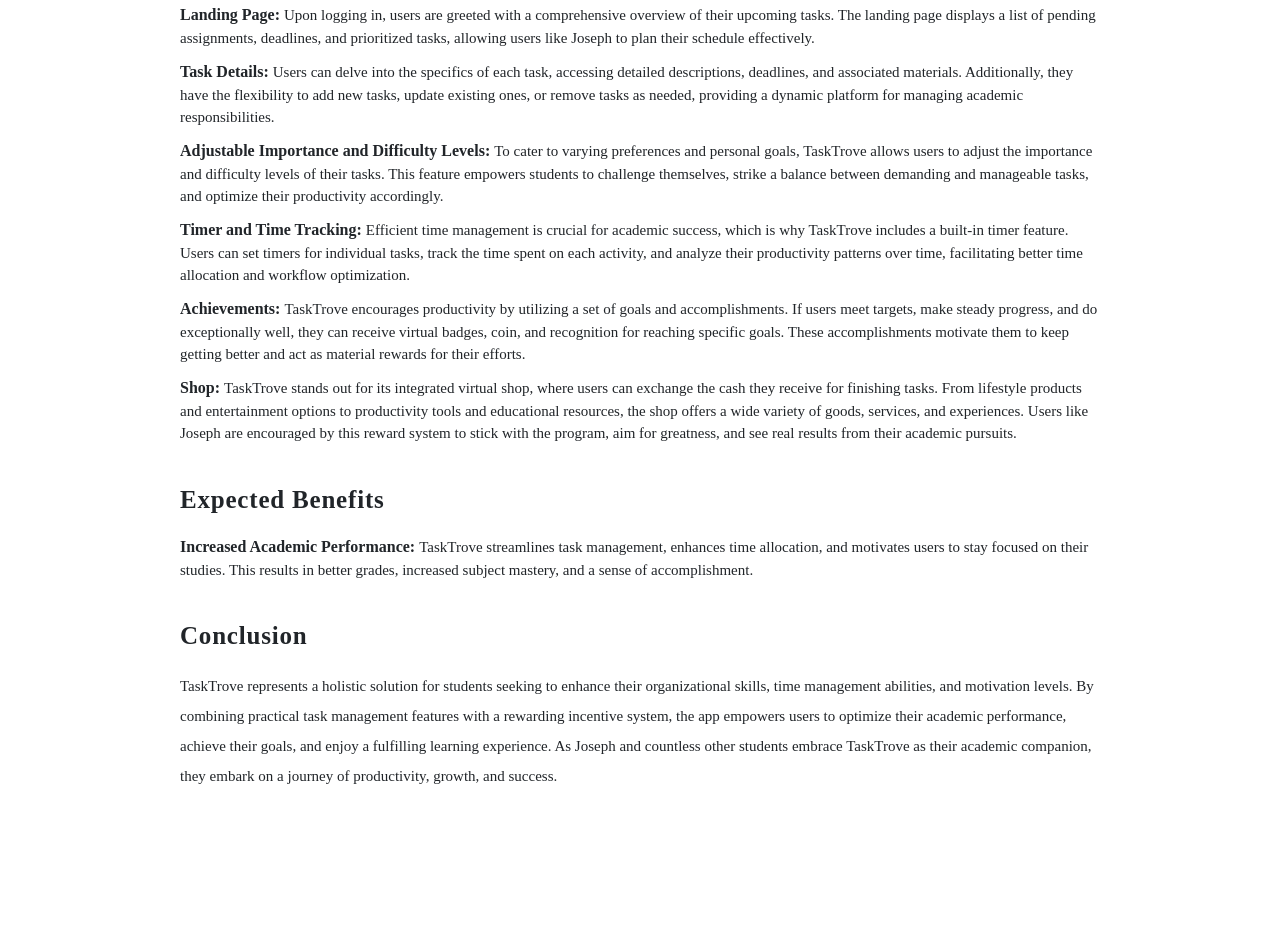
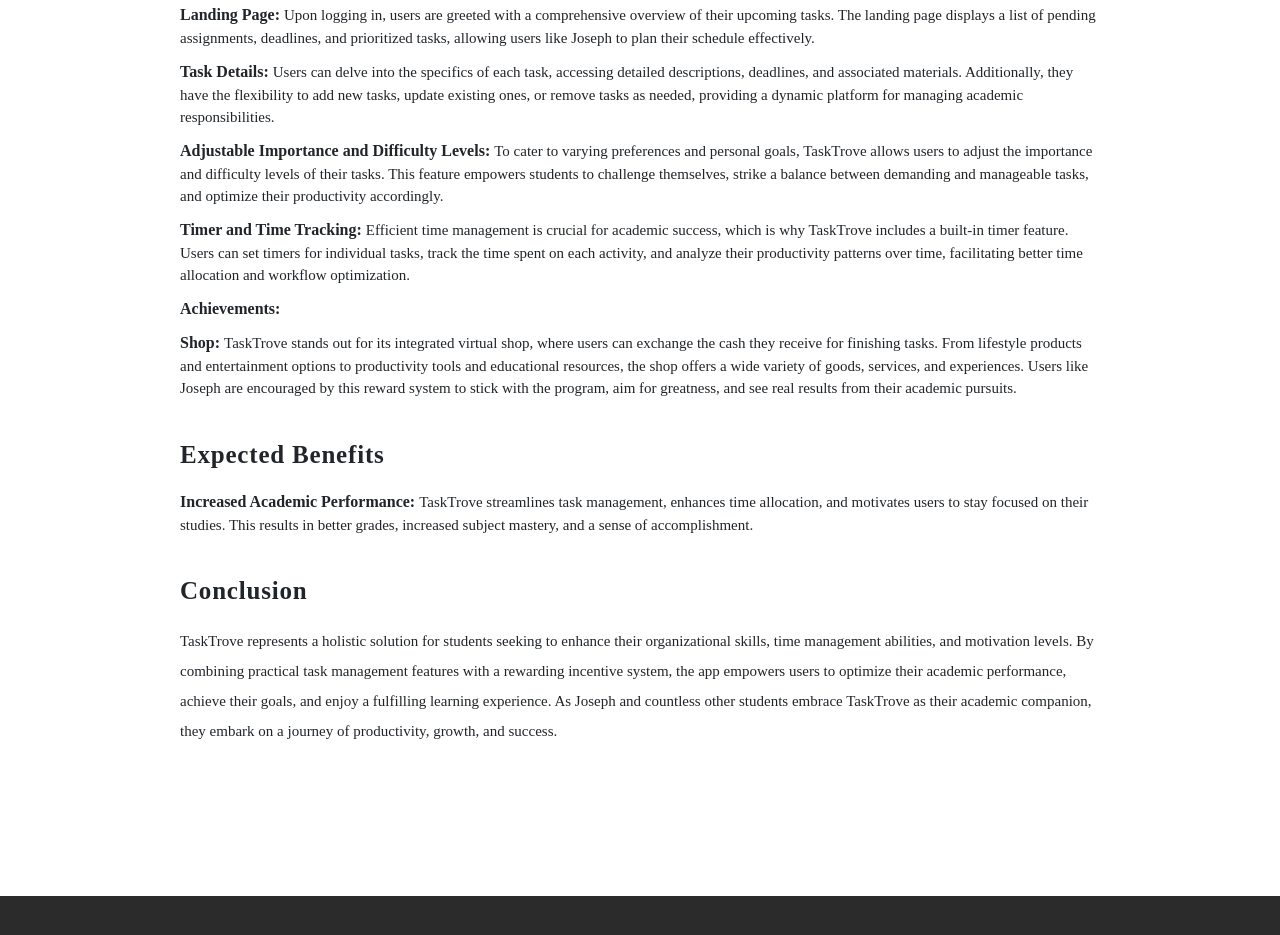
Before and after one commit to shierapeligro1/my-portfolio, a website: page projects-2.html in a window 1280 px wide. Shown: the part 1417-2352 px from the top of the page. After the commit the page ends 2313 px from the top, so only its background shows below. Drawn offline with nearby package versions, Linux system fonts and the light colour scheme; a web font is replaced by a local one.

Commit message:
Update projects-2.html

```diff
--- a/projects-2.html
+++ b/projects-2.html
@@ -128,9 +128,7 @@
           </li>
           <li>
             <span class="components-title">Achievements: </span>
-            TaskTrove encourages productivity by utilizing a set of goals and accomplishments.
-            If users meet targets, make steady progress, and do exceptionally well, they can receive virtual badges, coin, and recognition for
-            reaching specific goals. These accomplishments motivate them to keep getting better and act as material rewards for their efforts.
+
           </li>
           <li>
             <span class="components-title">Shop: </span>
```
